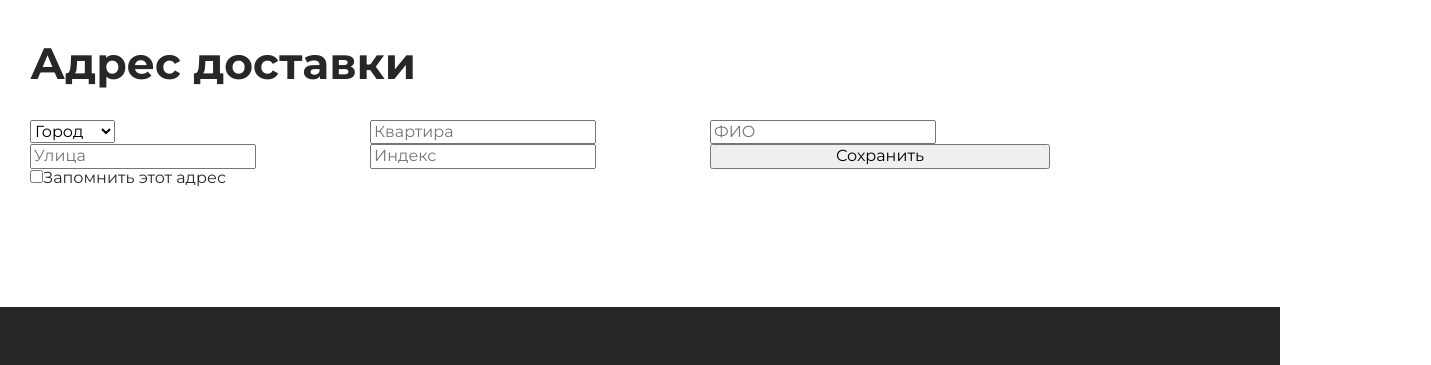
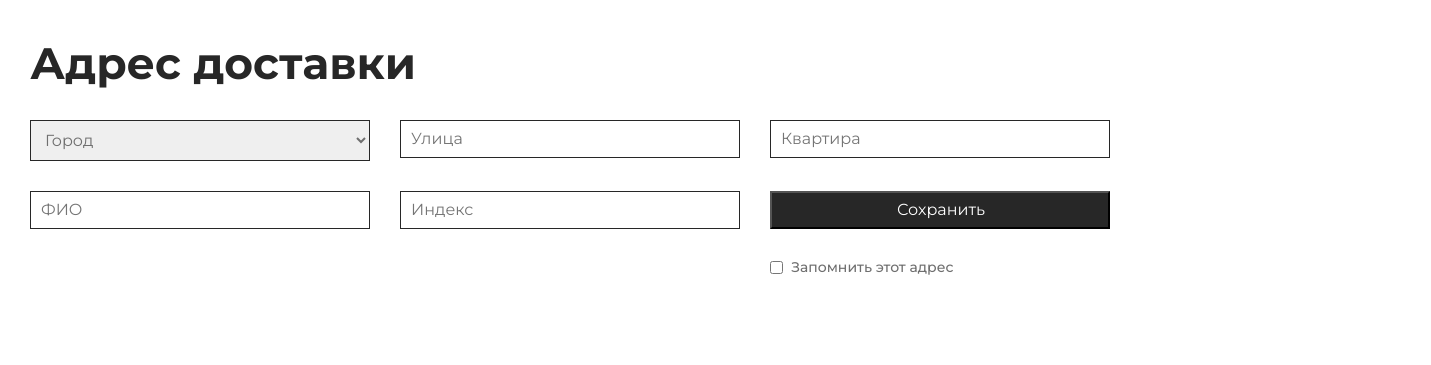
Before and after one commit to ruuuu/GadjetShop, a website built with webpack: page src/cart.html in a window 1280 px wide. Shown: the part 960-1325 px from the top of the page, 1431 px wide, since content can reach past the window. Built offline with nearby package versions, Linux system fonts and the light colour scheme; files whose address does not match are found by name.

Commit message:
Add files via upload

```diff
--- a/src/cart.html
+++ b/src/cart.html
@@ -194,11 +194,11 @@
                             </select>
                         </label>
 
+                        <label><input class="address__item" type="text" placeholder="Улица"></label>
+
                         <label><input class="address__item" type="text" placeholder="Квартира"></label>
 
                         <label><input class="address__item" type="text" placeholder="ФИО"></label>
-
-                        <label><input class="address__item" type="text" placeholder="Улица"></label>
 
                         <label><input class="address__item" type="text" placeholder="Индекс"></label>
 
--- a/src/style/_default.scss
+++ b/src/style/_default.scss
@@ -88,6 +88,14 @@ iframe {
     max-width: 1880px;
     padding: 0 30px; // чтоб контенет не прижмался к краям страницы
     margin: 0 auto;
+
+    @include desktop {
+        // вызываем миксин с названием desktop
+        max-width: 1480px;
+
+    }
+
+
 }
 
 main {
--- a/src/style/_var.scss
+++ b/src/style/_var.scss
@@ -5,3 +5,61 @@ $color-main-sub: #0BD072;
 $color-main-dark: #197C00;
 $color-grey: #6F6F6F;
 $color-grey-light: #CDCDCD;
+
+$desktop: 1600px;
+$laptop: 1200px;
+$tablet: 1000px;
+$mobile: 560px;
+
+
+
+@mixin desktop {
+
+    // эту функицю вызываем в  scss
+
+    @media(max-width: #{$desktop}) {
+        @content
+    }
+}
+
+;
+
+
+@mixin laptop {
+
+    @media(max-width: #{$laptop}) {
+        @content
+    }
+}
+
+;
+
+
+@mixin tablet {
+
+    @media(max-width: #{$tablet}) {
+        @content
+    }
+}
+
+;
+
+
+
+@mixin mobile {
+
+    @media(max-width: #{$mobile}) {
+        @content
+    }
+}
+
+;
+
+
+
+@mixin mobile {
+
+    @media(max-width: #{$mobile}) {
+        @content
+    }
+}
--- a/src/style/cart/_address.scss
+++ b/src/style/cart/_address.scss
@@ -7,14 +7,44 @@
     &__form {
         display: grid;
         grid-template-columns: 340px 340px 340px;
+        gap: 30px;
+        font-weight: 400;
+        font-size: 16px;
+        line-height: 20px;
+        color: $color-grey;
 
     }
 
-    &__item {}
+    &__item {
+        display: block;
+        padding: 9px 10px;
+        color: $color-grey;
+        border: 1px solid $color-primary;
+        outline: none;
+        width: 100%;
+    }
 
     &__item--select {}
 
-    &__item-btn {}
+    &__item-btn {
+        padding: 8px 125px;
+        background-color: $color-primary;
+        color: $color-secondary;
+    }
 
-    &__label-save {}
+    &__label-save {
+        // грид элемент
+        grid-column: 3/4;
+        display: flex;
+        align-items: center;
+        font-weight: 500;
+        font-size: 14px;
+        line-height: 17px;
+    }
+
+    &__label-save input {
+        margin-right: 8px;
+    }
+
+
 }
```
